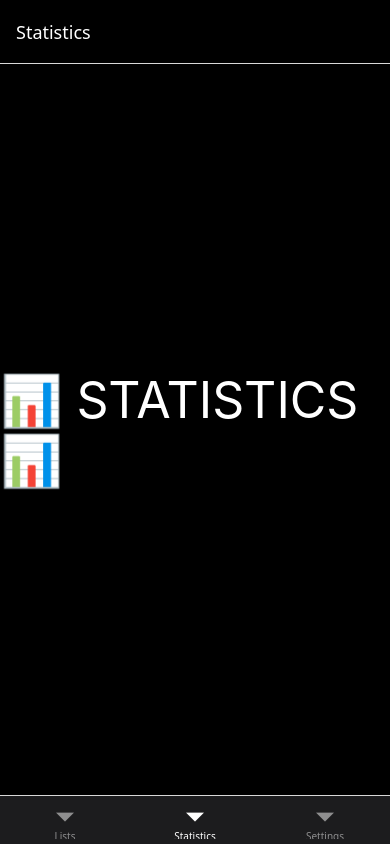
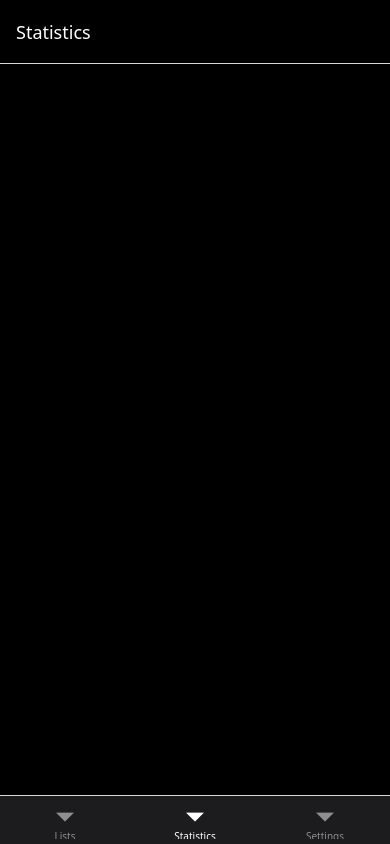
Before and after one commit to elvischepin-github/react-native-reminders-app, a React Native app: screen /Statistics in a window 390 px wide. Built offline with nearby package versions, Linux system fonts and the light colour scheme; some icons are missing.

Commit message:
Reminder class with constructor

```diff
--- a/components/Lists.tsx
+++ b/components/Lists.tsx
@@ -10,6 +10,9 @@ import {
   Button,
 } from 'react-native';
 
+import {FontAwesomeIcon} from '@fortawesome/react-native-fontawesome';
+import {faCirclePlus, faMinus} from '@fortawesome/free-solid-svg-icons';
+
 import {
   darkContrast,
   lightContrast,
@@ -17,19 +20,17 @@ import {
   additional,
   toggleOff,
   toggleOn,
+  style,
 } from '../styles.js';
 
-interface itemsType {
+interface remindersType {
   id: number;
   task: string;
 }
 
 export default function Lists() {
-  const [items, setItems] = useState<itemsType[]>([
-    {id: 0, task: 'Walk the dog'},
-    {id: 1, task: 'Eat breakfast'},
-    {id: 2, task: 'Exercise'},
-    {id: 3, task: 'Call a friend'},
+  const [reminders, setReminders] = useState<remindersType[]>([
+    {id: 0, task: 'Coding exercise!'},
   ]);
 
   const [input, setInput] = useState('');
@@ -38,9 +39,27 @@ export default function Lists() {
     setInput(typedText);
   };
 
-  const onPress = () => {
-    console.log(input);
-    setInput('');
+  class Reminder {
+    id: number;
+    task: string;
+    constructor(task: string) {
+      this.task = task;
+      this.id = Date.now();
+    }
+  }
+
+  const addItem = () => {
+    if (!input) {
+      return;
+    } else {
+      const newReminder = new Reminder(input);
+      setReminders([...reminders, {id: newReminder.id, task: input}]);
+      setInput('');
+    }
+  };
+
+  const deleteItem = (id: number) => {
+    setReminders(reminders.filter(element => element.id !== id));
   };
 
   return (
@@ -54,15 +73,26 @@ export default function Lists() {
             value={input}
             onChangeText={onChange}
           />
-          <TouchableOpacity style={style.button}>
-            <Button color={toggleOn} title="Add" onPress={onPress} />
+          <TouchableOpacity onPress={addItem} style={style.button}>
+            <FontAwesomeIcon color={toggleOn} icon={faCirclePlus} />
           </TouchableOpacity>
         </View>
         <FlatList
-          data={items}
+          data={reminders}
           renderItem={({item}) => (
-            <TouchableOpacity>
+            <TouchableOpacity
+              style={{
+                flexDirection: 'row',
+                justifyContent: 'space-between',
+                alignItems: 'center',
+              }}>
               <Text style={style.text}>{item.task}</Text>
+
+              <TouchableOpacity
+                onPress={() => deleteItem(item.id)}
+                style={style.button}>
+                <FontAwesomeIcon icon={faMinus} color="firebrick" />
+              </TouchableOpacity>
             </TouchableOpacity>
           )}
         />
@@ -70,40 +100,3 @@ export default function Lists() {
     </View>
   );
 }
-
-const style = StyleSheet.create({
-  background: {
-    backgroundColor: darkContrast,
-    flex: 1,
-  },
-  container: {
-    backgroundColor: darkContrast,
-    flex: 1,
-    marginHorizontal: 10,
-    marginBottom: 10,
-  },
-  input: {
-    backgroundColor: 'white',
-    color: darkContrast,
-    height: 40,
-    width: 300,
-    paddingLeft: 20,
-    marginBottom: 10,
-  },
-  inputContainer: {
-    flexDirection: 'row',
-    justifyContent: 'space-between',
-  },
-  button: {
-    backgroundColor: 'white',
-    height: 40,
-  },
-  text: {
-    backgroundColor: lightContrast,
-    color: 'white',
-    textAlign: 'left',
-    fontSize: 20,
-    padding: 10,
-    paddingLeft: 50,
-  },
-});
--- a/components/Settings.tsx
+++ b/components/Settings.tsx
@@ -8,6 +8,7 @@ import {
   additional,
   toggleOff,
   toggleOn,
+  style,
 } from '../styles.js';
 
 export default function Settings() {
@@ -36,23 +37,3 @@ export default function Settings() {
     </View>
   );
 }
-
-const style = StyleSheet.create({
-  background: {
-    backgroundColor: darkContrast,
-    flex: 1,
-  },
-  container: {
-    backgroundColor: darkContrast,
-    marginHorizontal: 10,
-    marginBottom: 10,
-  },
-  text: {
-    backgroundColor: lightContrast,
-    color: 'white',
-    textAlign: 'left',
-    fontSize: 20,
-    padding: 10,
-    paddingLeft: 50,
-  },
-});
--- a/components/Statistics.tsx
+++ b/components/Statistics.tsx
@@ -1,21 +1,6 @@
-import {View, Text, StyleSheet} from 'react-native';
+import {View, StyleSheet} from 'react-native';
+import {style} from '../styles';
+
 export default function Statistics() {
-  return (
-    <View style={style.view}>
-      <Text style={style.text}>📊 STATISTICS 📊</Text>
-    </View>
-  );
+  return <View style={style.background}></View>;
 }
-
-const style = StyleSheet.create({
-  view: {
-    backgroundColor: 'black',
-    flex: 1,
-    alignItems: 'center',
-    justifyContent: 'center',
-  },
-  text: {
-    color: 'white',
-    fontSize: 50,
-  },
-});
--- a/styles.js
+++ b/styles.js
@@ -4,3 +4,46 @@ export const darkContrast = '#000000',
   additional = '#545456',
   toggleOff = '#39383D',
   toggleOn = '#2FD159';
+
+import {StyleSheet} from 'react-native';
+export const style = StyleSheet.create({
+  background: {
+    backgroundColor: darkContrast,
+    flex: 1,
+  },
+  container: {
+    backgroundColor: darkContrast,
+    marginHorizontal: 10,
+    marginBottom: 10,
+  },
+  input: {
+    backgroundColor: 'white',
+    color: darkContrast,
+    height: 40,
+    width: 300,
+    paddingLeft: 20,
+    marginBottom: 10,
+    borderRadius: 5,
+  },
+  inputContainer: {
+    flexDirection: 'row',
+    justifyContent: 'space-between',
+  },
+  button: {
+    backgroundColor: lightContrast,
+    height: 40,
+    width: 50,
+    borderRadius: 5,
+    alignItems: 'center',
+    justifyContent: 'center',
+  },
+  text: {
+    backgroundColor: lightContrast,
+    color: 'white',
+    textAlign: 'left',
+    fontSize: 20,
+    padding: 10,
+    paddingLeft: 50,
+    width: 300,
+  },
+});
```
Also changed, not shown: components/-.tsx (deleted, +0 -37 lines).
